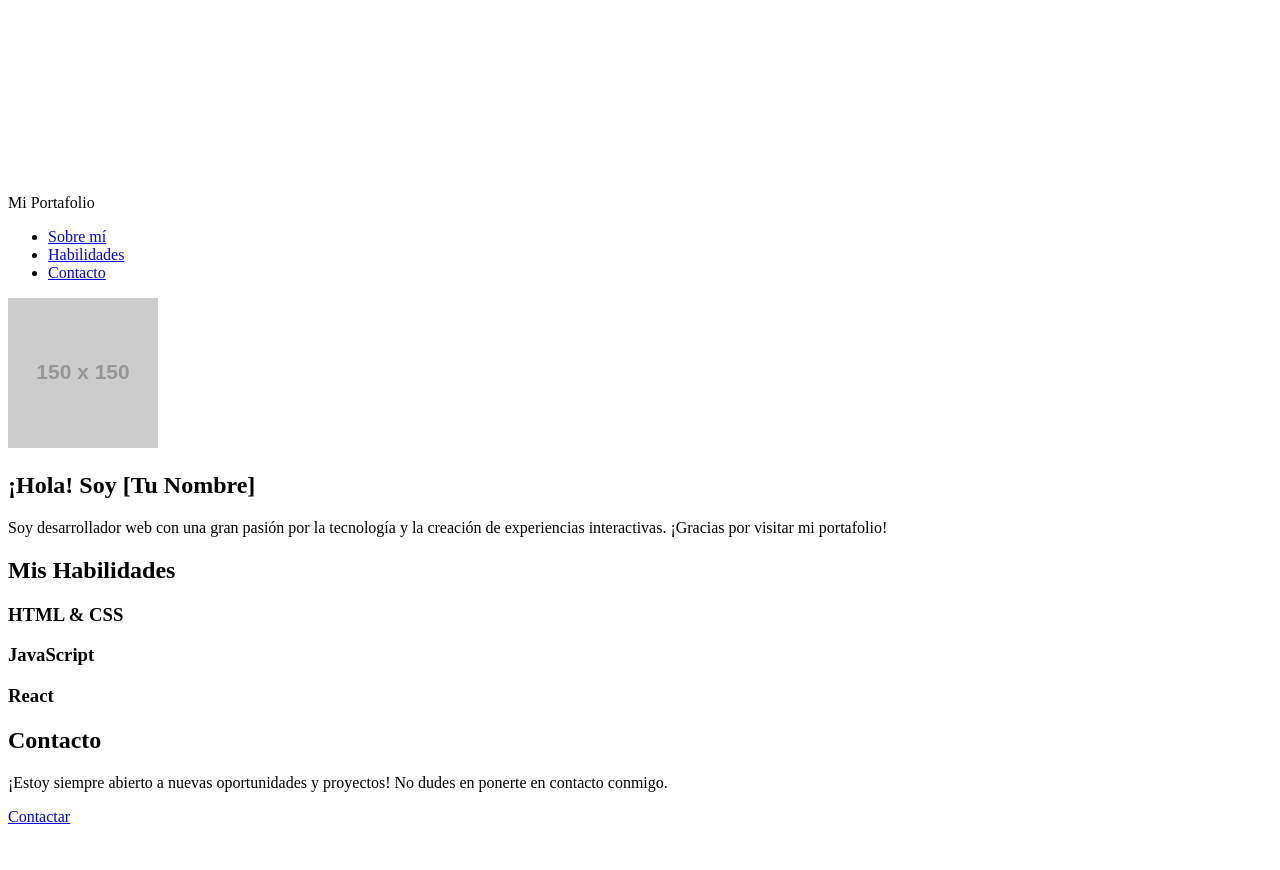
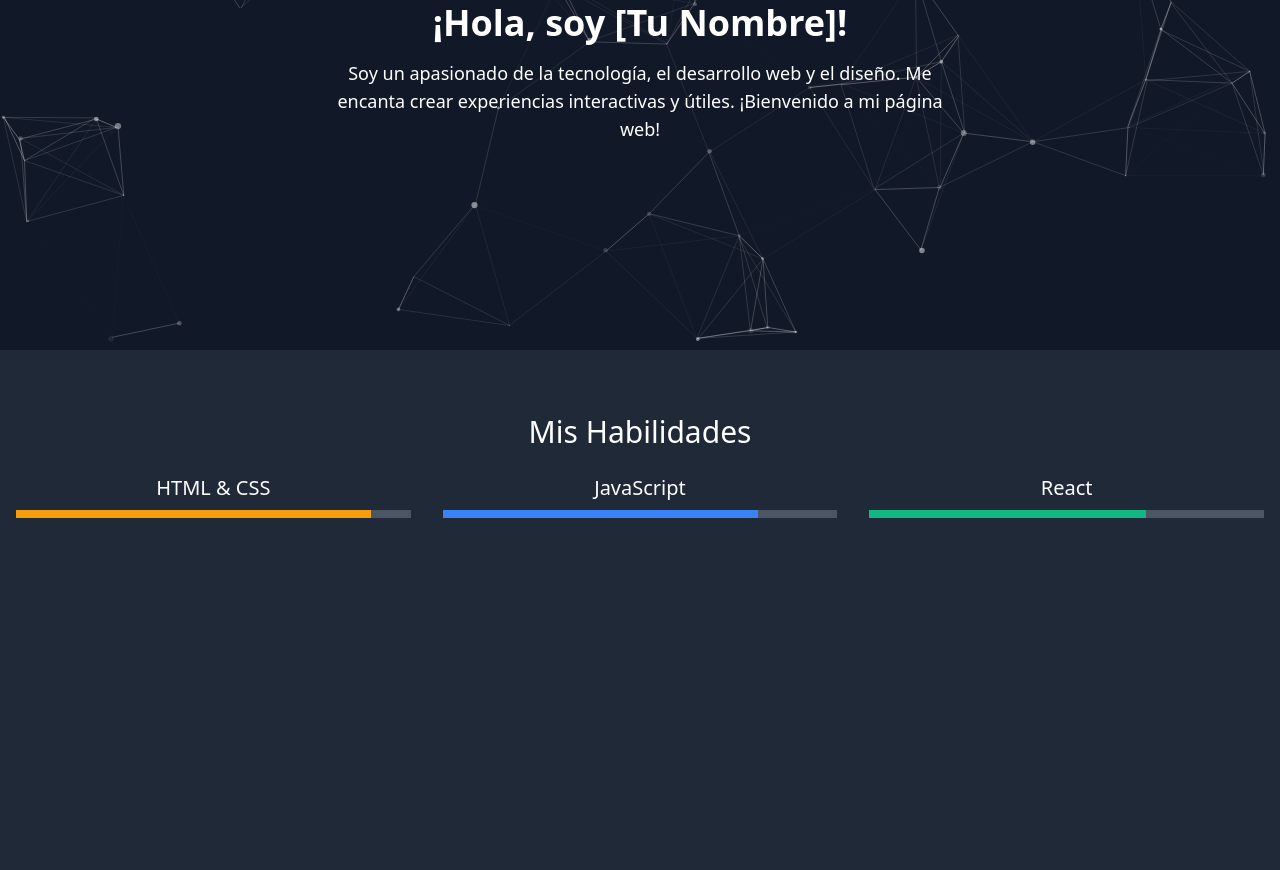
Before and after one commit to MarcoRGX/Portfolio_MarcoRG, a plain HTML site: page index.html in a window 1280 px wide. Shown: the part 450-1320 px from the top of the page. Before the commit the page ends 1284 px from the top, so only its background shows below. Drawn offline with nearby package versions, Linux system fonts and the light colour scheme; placeholder pictures from the web are drawn by us.

Commit message:
Update index.html

```diff
--- a/index.html
+++ b/index.html
@@ -3,15 +3,11 @@
 <head>
     <meta charset="UTF-8">
     <meta name="viewport" content="width=device-width, initial-scale=1.0">
-    <title>Mi Portafolio Creativo</title>
-
-    <!-- Enlace a Tailwind CSS -->
-    <script src="https://cdn.jsdelivr.net/npm/tailwindcss@2.2.19/dist/tailwind.min.css"></script>
-    <!-- Enlace a Particles.js -->
+    <title>Página Web Creativa</title>
+    <link href="https://cdn.jsdelivr.net/npm/tailwindcss@2.2.19/dist/tailwind.min.css" rel="stylesheet">
     <script src="https://cdn.jsdelivr.net/npm/particles.js"></script>
-
     <style>
-        /* Animaciones para los elementos */
+        /* Estilos adicionales para las animaciones y transiciones */
         .fade-in {
             opacity: 0;
             animation: fadeIn 2s forwards;
@@ -33,80 +29,62 @@
                 transform: scale(1);
             }
         }
-
-        /* Barra de navegación animada */
-        .nav-link {
-            transition: color 0.3s ease;
-        }
-
-        .nav-link:hover {
-            color: #fbbf24;
-        }
-
-        .progress-bar {
-            width: 0%;
-            transition: width 2s ease-out;
-        }
     </style>
 </head>
+<body class="bg-gray-800 text-white">
 
-<body class="bg-gray-900 text-white">
-
-    <!-- Particles.js -->
+    <!-- Particles.js background -->
     <div id="particles-js" class="absolute top-0 left-0 w-full h-full z-0"></div>
 
     <!-- Barra de navegación -->
-    <nav class="flex justify-between items-center p-6 fixed top-0 w-full bg-gray-900 z-50 shadow-md">
+    <nav class="flex justify-between items-center p-4 bg-gray-900 fixed top-0 w-full z-10">
         <div class="text-xl font-bold">Mi Portafolio</div>
         <ul class="flex space-x-6 text-lg">
-            <li><a href="#sobre-mi" class="nav-link">Sobre mí</a></li>
-            <li><a href="#habilidades" class="nav-link">Habilidades</a></li>
-            <li><a href="#contacto" class="nav-link">Contacto</a></li>
+            <li><a href="#sobre-mi" class="hover:text-yellow-500">Sobre mí</a></li>
+            <li><a href="#habilidades" class="hover:text-yellow-500">Habilidades</a></li>
+            <li><a href="#contacto" class="hover:text-yellow-500">Contacto</a></li>
         </ul>
     </nav>
 
-    <!-- Sección Sobre Mí -->
-    <section id="sobre-mi" class="h-screen flex items-center justify-center text-center pt-24 fade-in">
-        <div class="w-4/5 md:w-1/2">
-            <img src="https://via.placeholder.com/150" alt="Mi imagen" class="rounded-full mx-auto mb-6 zoom-in">
-            <h1 class="text-4xl mb-4 font-semibold">¡Hola! Soy [Tu Nombre]</h1>
-            <p class="text-lg">Soy desarrollador web con una gran pasión por la tecnología y la creación de experiencias interactivas. ¡Gracias por visitar mi portafolio!</p>
+    <!-- Contenido principal -->
+    <section id="sobre-mi" class="h-screen flex items-center justify-center bg-gray-900 text-center pt-20">
+        <div class="text-white w-11/12 md:w-1/2 fade-in">
+            <img src="https://via.placeholder.com/150" alt="Mi imagen" class="rounded-full mx-auto mb-4 zoom-in">
+            <h1 class="text-4xl mb-4 font-semibold">¡Hola, soy [Tu Nombre]!</h1>
+            <p class="text-lg">Soy un apasionado de la tecnología, el desarrollo web y el diseño. Me encanta crear experiencias interactivas y útiles. ¡Bienvenido a mi página web!</p>
         </div>
     </section>
 
-    <!-- Sección Habilidades -->
-    <section id="habilidades" class="h-screen bg-gray-800 py-16 text-center">
-        <h2 class="text-3xl text-yellow-500 mb-6 fade-in">Mis Habilidades</h2>
+    <section id="habilidades" class="h-screen bg-gray-800 py-16">
+        <div class="text-center text-white">
+            <h2 class="text-3xl mb-6">Mis Habilidades</h2>
             <div class="grid grid-cols-1 md:grid-cols-3 gap-8 px-4">
-            <!-- Habilidad 1 -->
-            <div class="skill mb-4">
+                <!-- Gráfico de habilidades -->
+                <div class="skill-bar">
                     <h3 class="text-xl mb-2">HTML & CSS</h3>
                     <div class="w-full bg-gray-600 h-2 mb-4">
-                    <div class="bg-yellow-500 h-2 progress-bar" style="width: 90%;"></div>
+                        <div class="bg-yellow-500 h-2" style="width: 90%;"></div>
                     </div>
                 </div>
-            <!-- Habilidad 2 -->
-            <div class="skill mb-4">
+                <div class="skill-bar">
                     <h3 class="text-xl mb-2">JavaScript</h3>
                     <div class="w-full bg-gray-600 h-2 mb-4">
-                    <div class="bg-blue-500 h-2 progress-bar" style="width: 80%;"></div>
+                        <div class="bg-blue-500 h-2" style="width: 80%;"></div>
                     </div>
                 </div>
-            <!-- Habilidad 3 -->
-            <div class="skill mb-4">
+                <div class="skill-bar">
                     <h3 class="text-xl mb-2">React</h3>
                     <div class="w-full bg-gray-600 h-2 mb-4">
-                    <div class="bg-green-500 h-2 progress-bar" style="width: 75%;"></div>
+                        <div class="bg-green-500 h-2" style="width: 70%;"></div>
+                    </div>
                 </div>
             </div>
         </div>
     </section>
 
-    <!-- Sección de Contacto -->
-    <section id="contacto" class="h-screen bg-gray-900 py-16 text-center">
-        <h2 class="text-3xl text-white mb-6">Contacto</h2>
-        <p class="text-lg text-gray-400">¡Estoy siempre abierto a nuevas oportunidades y proyectos! No dudes en ponerte en contacto conmigo.</p>
-        <a href="mailto:miemail@dominio.com" class="mt-6 inline-block px-8 py-3 bg-yellow-500 text-gray-900 rounded-full">Contactar</a>
+    <section id="contacto" class="bg-gray-900 text-center py-16">
+        <h2 class="text-3xl text-white mb-4">Contacto</h2>
+        <p class="text-lg text-gray-400">¡No dudes en contactarme para colaborar juntos en proyectos increíbles!</p>
     </section>
 
     <!-- Script para Particles.js -->
@@ -198,6 +176,5 @@
             "retina_detect": true
         });
     </script>
-
 </body>
 </html>
```
Lines whose indentation alone changed are shown as unchanged.
